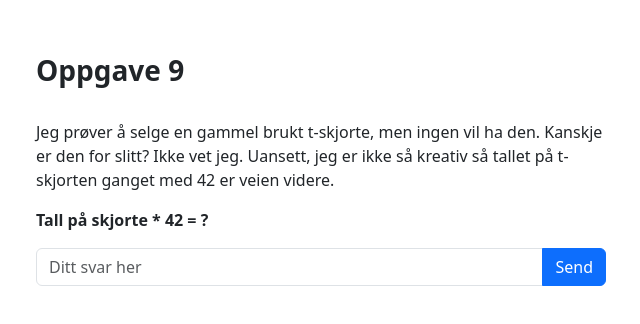
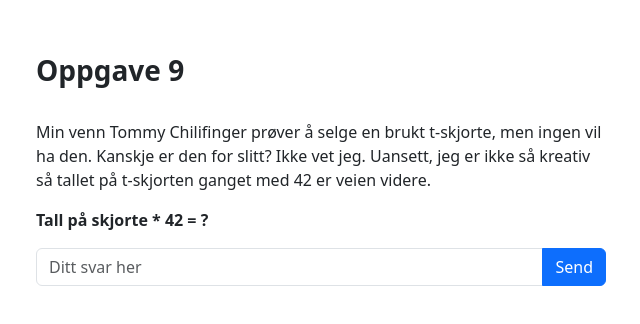
Before and after one commit to 6e6574736563/6e6574736563.github.io, a plain HTML site: page docs/tshirt.html in a window 1280 px wide. Shown: the part 222-546 px from the top of the page, without its empty margins (319-959 px from the left). Drawn offline with nearby package versions, Linux system fonts and the light colour scheme.

Commit message:
Sun Sep 15 09:00:16 PM CEST 2024

```diff
--- a/docs/tshirt.html
+++ b/docs/tshirt.html
@@ -18,7 +18,7 @@
             <div class="content-container">
                 <h3><b>Oppgave 9</b></h3>
                 <br>
-                <p>Jeg prøver å selge en gammel brukt t-skjorte, men ingen vil ha den. Kanskje er den for slitt? Ikke vet jeg. Uansett, jeg er ikke så kreativ så tallet på t-skjorten ganget med 42 er veien videre.</p>
+                <p>Min venn Tommy Chilifinger prøver å selge en brukt t-skjorte, men ingen vil ha den. Kanskje er den for slitt? Ikke vet jeg. Uansett, jeg er ikke så kreativ så tallet på t-skjorten ganget med 42 er veien videre.</p>
 <p><b>Tall på skjorte * 42 = ?</b></p>
                 <form id="answerForm" class="mt-3">
                     <div class="input-group mb-3">
```
Also changed, not shown: 1 other file.
